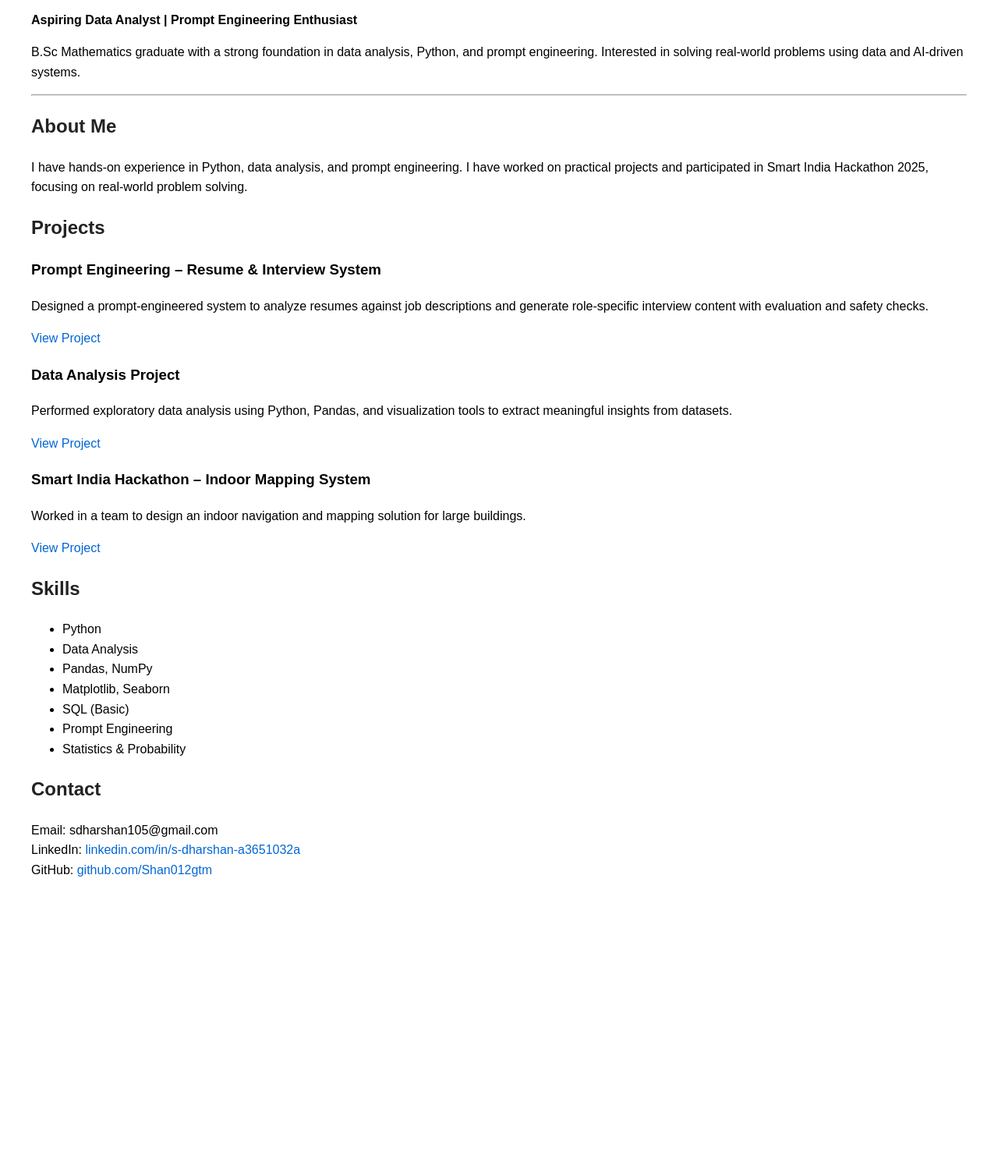
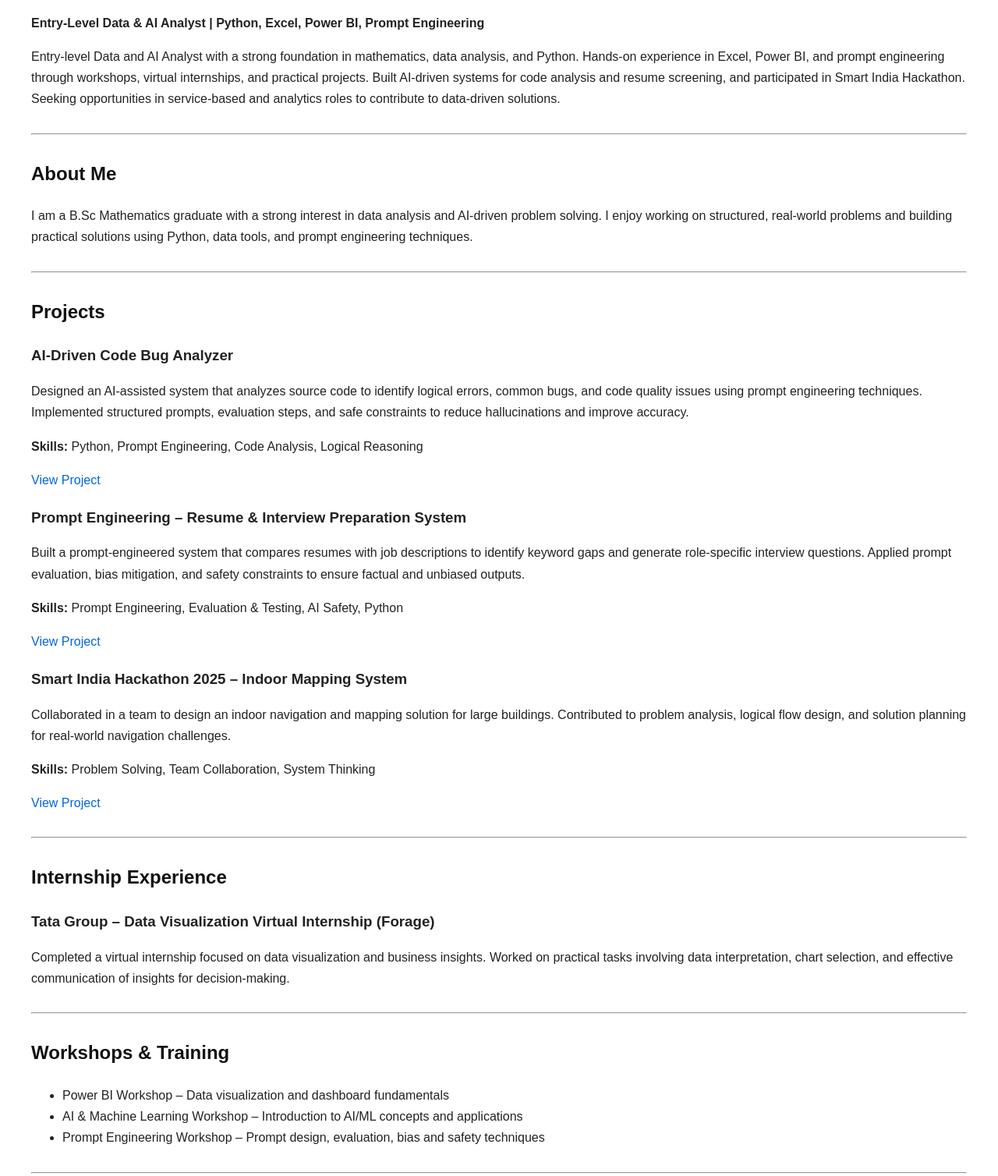
Before and after one commit to Shan012lgtm/Shan012gtm.github.io, a plain HTML site: page index.html in a window 1280 px wide. Shown: the part 100-1608 px from the top of the page at 78% size. Before the commit the page ends 1268 px from the top, so only its background shows below. Drawn offline with Linux system fonts and the light colour scheme.

Commit message:
index.html

```diff
--- a/index.html
+++ b/index.html
@@ -6,12 +6,16 @@
   <meta name="viewport" content="width=device-width, initial-scale=1">
   <style>
     body {
-      font-family: Arial, sans-serif;
+      font-family: Arial, Helvetica, sans-serif;
       margin: 40px;
-      line-height: 1.6;
+      line-height: 1.7;
+      color: #222;
     }
     h1, h2 {
-      color: #222;
+      color: #111;
+    }
+    h3 {
+      margin-bottom: 5px;
     }
     a {
       color: #0366d6;
@@ -20,82 +24,115 @@
     a:hover {
       text-decoration: underline;
     }
+    hr {
+      margin: 30px 0;
+    }
+    ul {
+      margin-top: 5px;
+    }
   </style>
 </head>
 <body>
 
 <h1>S Dharshan</h1>
-<p><strong>Aspiring Data Analyst | Prompt Engineering Enthusiast</strong></p>
+<p><strong>Entry-Level Data & AI Analyst | Python, Excel, Power BI, Prompt Engineering</strong></p>
 
 <p>
-B.Sc Mathematics graduate with a strong foundation in data analysis, Python,
-and prompt engineering. Interested in solving real-world problems using data
-and AI-driven systems.
+Entry-level Data and AI Analyst with a strong foundation in mathematics, data analysis, and Python.
+Hands-on experience in Excel, Power BI, and prompt engineering through workshops, virtual internships,
+and practical projects. Built AI-driven systems for code analysis and resume screening, and participated
+in Smart India Hackathon. Seeking opportunities in service-based and analytics roles to contribute to
+data-driven solutions.
 </p>
 
 <hr>
 
 <h2>About Me</h2>
 <p>
-I have hands-on experience in Python, data analysis, and prompt engineering.
-I have worked on practical projects and participated in Smart India Hackathon
-2025, focusing on real-world problem solving.
+I am a B.Sc Mathematics graduate with a strong interest in data analysis and AI-driven problem solving.
+I enjoy working on structured, real-world problems and building practical solutions using Python,
+data tools, and prompt engineering techniques.
 </p>
+
+<hr>
 
 <h2>Projects</h2>
 
-<h3>Prompt Engineering – Resume & Interview System</h3>
+<h3>AI-Driven Code Bug Analyzer</h3>
 <p>
-Designed a prompt-engineered system to analyze resumes against job descriptions
-and generate role-specific interview content with evaluation and safety checks.
+Designed an AI-assisted system that analyzes source code to identify logical errors, common bugs,
+and code quality issues using prompt engineering techniques. Implemented structured prompts,
+evaluation steps, and safe constraints to reduce hallucinations and improve accuracy.
 </p>
+<p><strong>Skills:</strong> Python, Prompt Engineering, Code Analysis, Logical Reasoning</p>
 <p>
-<a href="https://github.com/Shan012gtm/prompt-engineering-project" target="_blank">
-View Project
-</a>
+<a href="https://github.com/Shan012gtm/ai-code-bug-analyzer" target="_blank">View Project</a>
 </p>
 
-<h3>Data Analysis Project</h3>
+<h3>Prompt Engineering – Resume & Interview Preparation System</h3>
 <p>
-Performed exploratory data analysis using Python, Pandas, and visualization
-tools to extract meaningful insights from datasets.
+Built a prompt-engineered system that compares resumes with job descriptions to identify keyword gaps
+and generate role-specific interview questions. Applied prompt evaluation, bias mitigation, and safety
+constraints to ensure factual and unbiased outputs.
 </p>
+<p><strong>Skills:</strong> Prompt Engineering, Evaluation & Testing, AI Safety, Python</p>
 <p>
-<a href="https://github.com/Shan012gtm/data-analysis-project" target="_blank">
-View Project
-</a>
+<a href="https://github.com/Shan012gtm/prompt-engineering-project" target="_blank">View Project</a>
 </p>
 
-<h3>Smart India Hackathon – Indoor Mapping System</h3>
+<h3>Smart India Hackathon 2025 – Indoor Mapping System</h3>
 <p>
-Worked in a team to design an indoor navigation and mapping solution for large
-buildings.
+Collaborated in a team to design an indoor navigation and mapping solution for large buildings.
+Contributed to problem analysis, logical flow design, and solution planning for real-world navigation
+challenges.
 </p>
+<p><strong>Skills:</strong> Problem Solving, Team Collaboration, System Thinking</p>
 <p>
-<a href="https://github.com/Shan012gtm/hackathon-project" target="_blank">
-View Project
-</a>
+<a href="https://github.com/Shan012gtm/hackathon-project" target="_blank">View Project</a>
 </p>
+
+<hr>
+
+<h2>Internship Experience</h2>
+
+<h3>Tata Group – Data Visualization Virtual Internship (Forage)</h3>
+<p>
+Completed a virtual internship focused on data visualization and business insights. Worked on
+practical tasks involving data interpretation, chart selection, and effective communication of insights
+for decision-making.
+</p>
+
+<hr>
+
+<h2>Workshops & Training</h2>
+<ul>
+  <li>Power BI Workshop – Data visualization and dashboard fundamentals</li>
+  <li>AI & Machine Learning Workshop – Introduction to AI/ML concepts and applications</li>
+  <li>Prompt Engineering Workshop – Prompt design, evaluation, bias and safety techniques</li>
+</ul>
+
+<hr>
 
 <h2>Skills</h2>
 <ul>
-  <li>Python</li>
-  <li>Data Analysis</li>
-  <li>Pandas, NumPy</li>
-  <li>Matplotlib, Seaborn</li>
-  <li>SQL (Basic)</li>
-  <li>Prompt Engineering</li>
-  <li>Statistics & Probability</li>
+  <li><strong>Programming & Analysis:</strong> Python, Logical Problem Solving</li>
+  <li><strong>Data Tools:</strong> Excel, Power BI, Pandas, NumPy</li>
+  <li><strong>Visualization:</strong> Matplotlib, Seaborn</li>
+  <li><strong>Databases:</strong> SQL (Basic)</li>
+  <li><strong>AI & Prompt Engineering:</strong> Prompt Design, Evaluation & Testing, Bias & Safety</li>
+  <li><strong>Core Strengths:</strong> Analytical Thinking, Structured Approach, Communication</li>
 </ul>
+
+<hr>
 
 <h2>Contact</h2>
 <p>
-Email: sdharshan105@gmail.com<br>
-LinkedIn:
+<strong>Email:</strong> sdharshan105@gmail.com<br>
+<strong>LinkedIn:</strong>
 <a href="https://linkedin.com/in/s-dharshan-a3651032a" target="_blank">
 linkedin.com/in/s-dharshan-a3651032a
 </a><br>
-GitHub:
+<strong>GitHub:</strong>
 <a href="https://github.com/Shan012gtm" target="_blank">
 github.com/Shan012gtm
 </a>
```
